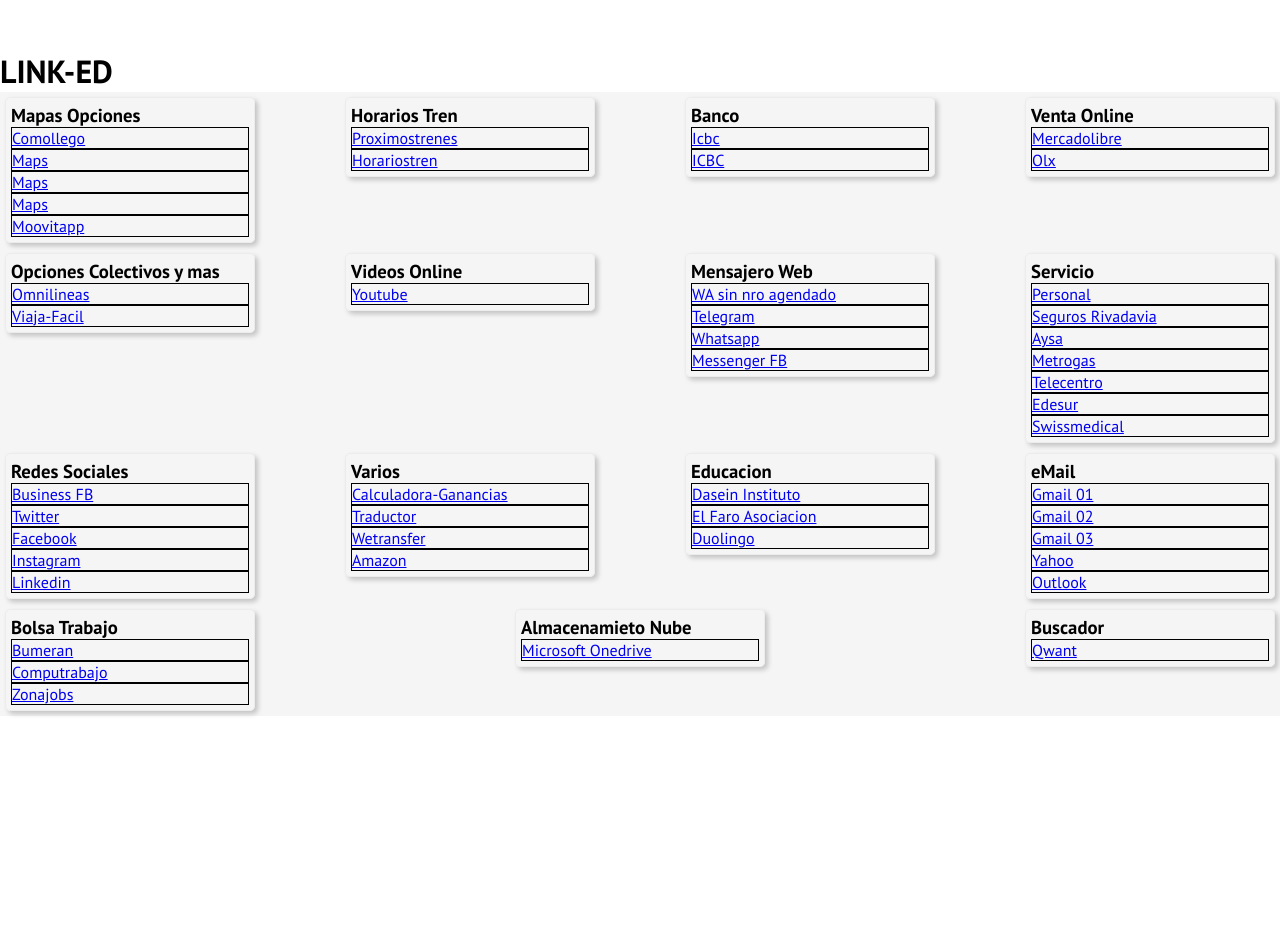
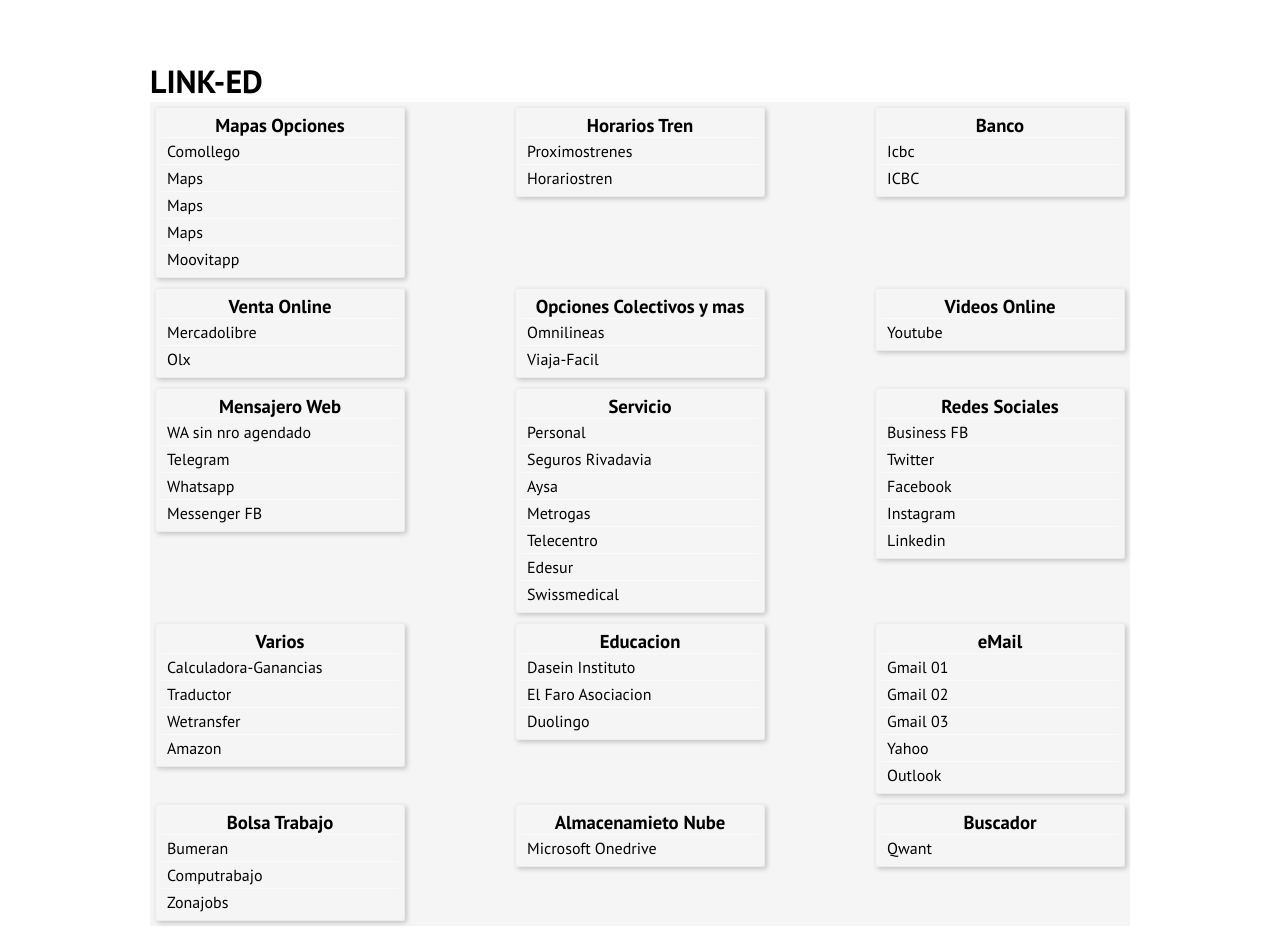
Before and after one commit to br1-gtr/zelda_app, a React (Vite) app: page / in a window 1280 px wide. Before the commit the page ends 800 px from the top, so only its background shows below. Built offline with nearby package versions, Linux system fonts and the light colour scheme.

Commit message:
style seccion

```diff
--- a/src/App.css
+++ b/src/App.css
@@ -7,6 +7,7 @@
 .app {
 	margin-top: 50px;
 	width: 100vw;
+	padding: 10px 150px;
 	& .contenedor {
 		width: 100%;
 		height: auto;
--- a/src/style/Enlace.css
+++ b/src/style/Enlace.css
@@ -1,10 +1,21 @@
 .link_container {
-	border: 1px solid black;
+	padding: 1px;
+	border-top: 1px solid rgba(255, 255, 255, 0.671);
 	display: flex;
 	justify-content: center;
 	align-items: center;
 	& .link_alias {
+		/*border: 0.5px solid rgb(226, 226, 226);*/
+		padding: 2px 5px;
+		border-radius: 3px;
+		color: black;
 		width: 250px;
+		text-decoration: none;
+		transition: 0.2s all;
+	}
+	& .link_alias:hover {
+		background-color: rgb(72, 117, 158);
+		color: rgb(255, 255, 255);
 	}
 	& .link_btn-container {
 		& .btn_edit {
--- a/src/style/Seccion.css
+++ b/src/style/Seccion.css
@@ -3,8 +3,12 @@
 	padding: 5px;
 	margin: 5px;
 	border: 1px solid rgb(236, 236, 236);
-	border-radius: 5px;
-	box-shadow: 3px 3px 5px rgba(0, 0, 0, 0.205);
+	border-radius: 3px;
+	box-shadow: 2px 2px 5px rgba(0, 0, 0, 0.205);
+	transition: 0.3s all;
+	& .seccion_titulo {
+		text-align: center;
+	}
 	& .seccion_btn-container {
 		width: 100%;
 		display: flex;
@@ -25,3 +29,8 @@
 		}
 	}
 }
+& .seccion_container:hover {
+	transform: scale(1.02);
+	background-color: rgba(127, 166, 202, 0.404);
+	box-shadow: 1px 1px 10px rgba(0, 0, 0, 0.205);
+}
```
